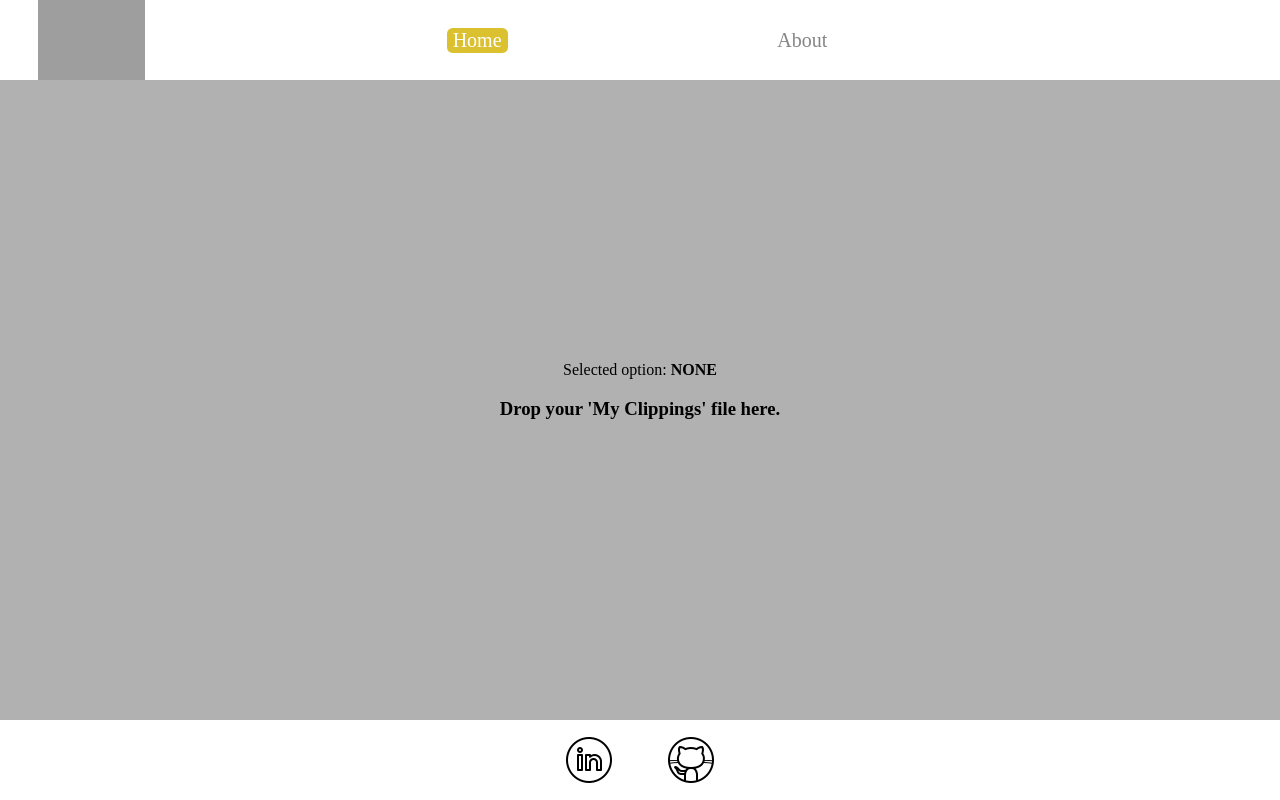
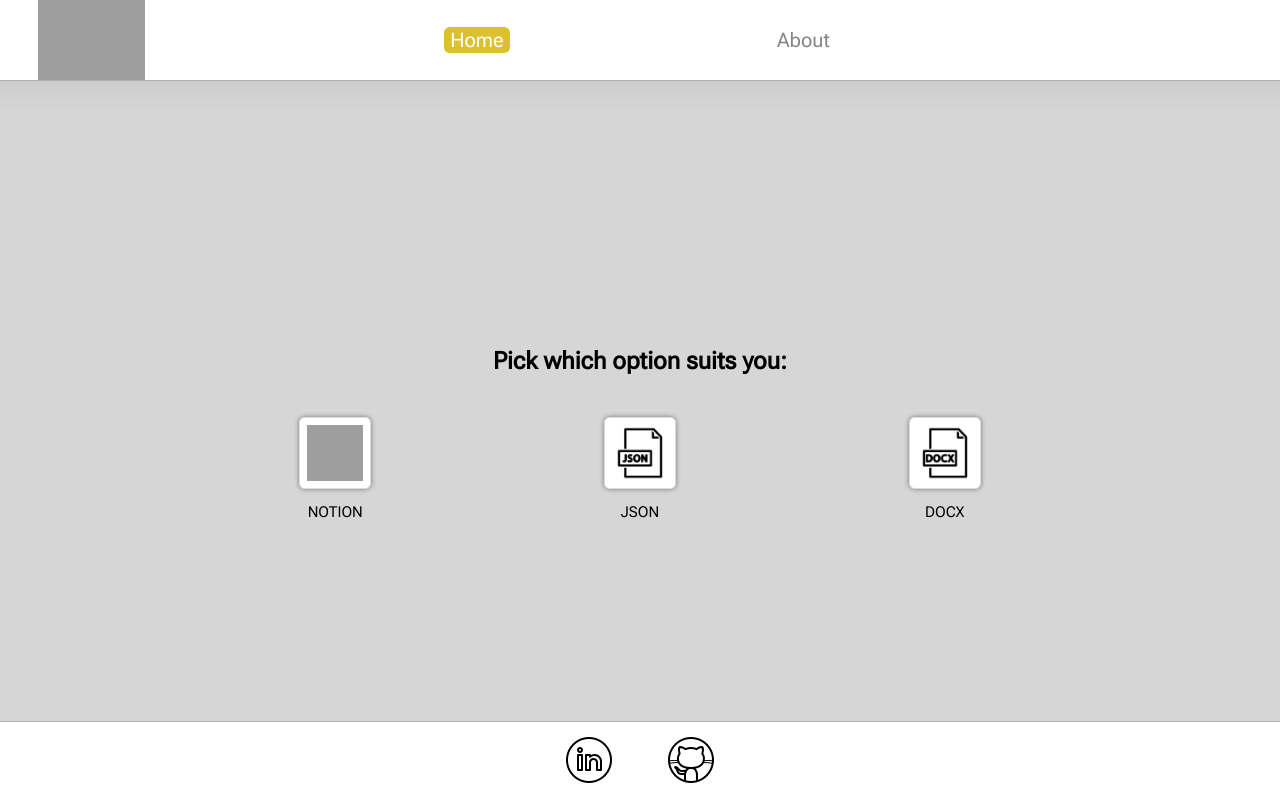
Before and after one commit to Vinicius-Brito-Costa/robos-kindle-clipping-frontend, a Svelte app: page / in a window 1280 px wide. Built offline with nearby package versions, Linux system fonts and the light colour scheme; grey boxes are pictures that could not be loaded.

Commit message:
SelectExport

```diff
--- a/src/app.html
+++ b/src/app.html
@@ -7,6 +7,11 @@
     <meta name="viewport" content="width=device-width, initial-scale=1" />
     <link rel="stylesheet" href="%svelte.assets%/css/global-variables.css" />
     <style>
+        @import url('https://fonts.googleapis.com/css2?family=Roboto+Flex:opsz@8..144&display=swap');
+        @import url('https://fonts.googleapis.com/css2?family=Roboto+Mono:wght@300&display=swap');
+        *{
+            font-family: var(--font-roboto-flex);
+        }
         .reset-body {
             margin: 0;
             padding: 0;
--- /dev/null
+++ b/src/lib/components/body/Export.svelte
@@ -0,0 +1,76 @@
+<script lang="ts">
+    import type ExportInterface from "./ExportClass";
+    export let options: ExportInterface;
+    export let callback: () => void;
+
+    function callbackHandler(){
+        // DO STUFF
+
+        callback()
+    }
+</script>
+
+<div class="export-container">
+    <div class="container-limiter">
+        <div class="export-image-container" on:click={() => callbackHandler()}>
+            <img src={options.img} alt={options.command} />
+        </div>
+    </div>
+    <span class="command">{options.command.toUpperCase()}</span>
+</div>
+
+<style>
+    .export-container{
+        margin: 0 auto auto;
+        font-family: var(--font-roboto-mono);
+        font-size: clamp(8px, 100%, 15px);
+        height: 120px;
+        width: 120px;
+        display: flex;
+        flex-direction: column;
+        justify-content: flex-end;
+        align-items: center;
+    }
+    .export-container .command{
+        transition: all .2s ease-in;
+    }
+    .command{
+        color: black;
+    }
+    .container-limiter{
+        width: 100px;
+        height: 100px;
+        display: flex;
+        justify-content: center;
+        align-items: center;
+    }
+    .export-image-container{
+        z-index: 2;
+        height: 70%;
+        width: 70%;
+        cursor: pointer;
+        object-fit: contain;
+        display: flex;
+        justify-content: center;
+        align-items: center;
+        background-color: rgb(255, 255, 255);
+        border: 1px solid rgb(221, 221, 221);
+        border-radius: var(--round-corner);
+        box-shadow: 0px 0px 5px rgba(0, 0, 0, 0.452);
+        transition: all .3s linear;
+    }
+    .export-image-container img{
+        height: 80%;
+        width: 80%;
+    }
+    .export-image-container:hover{
+        height: 90%;
+        width: 90%;
+        box-shadow: 0px 0px 2px rgba(0, 0, 0, 0.452);
+        border: 1px solid rgb(211, 211, 211);
+    }
+    .container-limiter:hover ~ .command{
+        opacity: 0;
+        transform: translateY(-10px);
+    }
+</style>
--- /dev/null
+++ b/src/lib/components/body/ExportClass.ts
@@ -0,0 +1,9 @@
+export default class Export{
+    img: string;
+    command: string;
+
+    constructor(img: string, command: string){
+        this.img = img;
+        this.command = command;
+    }
+}
--- /dev/null
+++ b/src/lib/components/body/SelectExport.svelte
@@ -0,0 +1,40 @@
+<script lang="ts">
+    import Export from "./Export.svelte";
+    import type ExportInterface from "./ExportClass";
+    export let exports: ExportInterface[];
+    let grid = "";
+    exports.forEach(() => grid += "1fr ");
+</script>
+
+<section>
+    <h2>Pick which option suits you:</h2>
+    <div class="export-container" style={"grid-template-columns: " + grid}>
+        {#each exports as option}
+            <Export options={option} callback={() => console.log(option.command)}/>
+        {/each}
+    </div>
+</section>
+
+<style>
+    section{
+        height: 100%;
+        width: 100%;
+        display: grid;
+        grid-template-columns: var(--application-grid-template);
+        grid-template-rows: 3fr 1fr 3fr 1fr;
+        background: rgb(187,187,187);
+        border-top: solid 1px rgb(175, 175, 175);
+        border-bottom: solid 1px rgb(175, 175, 175);
+        background: linear-gradient(180deg, rgb(204, 204, 204) 0%, rgba(214,214,214,1) 5%);
+    }
+    h2{
+        margin: auto;
+        grid-column-start: 2;
+        grid-row-start: 2;
+    }
+    .export-container{
+        grid-column-start: 2;
+        grid-row-start: 3;
+        display: grid;
+    }
+</style>
--- a/src/routes/index.svelte
+++ b/src/routes/index.svelte
@@ -1,9 +1,11 @@
 <script context="module" lang="ts">
-import BodyContainer from "$lib/components/body/BodyContainer.svelte";
-
+    import BodyContainer from "$lib/components/body/BodyContainer.svelte";
     import DropZone from "$lib/components/body/DropZone.svelte";
-import Footer from "$lib/components/footer/Footer.svelte";
-import NavigationBar from "$lib/components/head/NavigationBar.svelte";
+    import Export from "$lib/components/body/Export.svelte";
+    import SelectExport from "$lib/components/body/SelectExport.svelte";
+    import Footer from "$lib/components/footer/Footer.svelte";
+    import NavigationBar from "$lib/components/head/NavigationBar.svelte";
+    import ExportClass from "$lib/components/body/ExportClass";
 	export const prerender = true;
 </script>
 
@@ -15,7 +17,12 @@ import NavigationBar from "$lib/components/head/NavigationBar.svelte";
 <section>
 	<NavigationBar page="home" />
     <BodyContainer>
-        <DropZone />
+        <SelectExport exports={[
+            new ExportClass("https://cdn.worldvectorlogo.com/logos/notion-2.svg", "Notion"),
+            new ExportClass("img/json.png", "JSON"),
+            new ExportClass("img/docx.png", "DOCX")
+            ]} />
+        <!-- <DropZone /> -->
     </BodyContainer>
     <Footer />
 </section>
--- a/static/css/global-variables.css
+++ b/static/css/global-variables.css
@@ -5,4 +5,6 @@
     --ball-corner: 50%;
     --application-grid-template: 1fr 5fr 1fr;
     --application-max-body-height: calc(100% - (var(--header-height) + var(--footer-height)));
+    --font-roboto-flex: 'Roboto Flex';
+    --font-roboto-mono: 'Roboto Mono';
 }
```
Also changed, not shown: static/img/docx.png (added), static/img/json.png (added).
